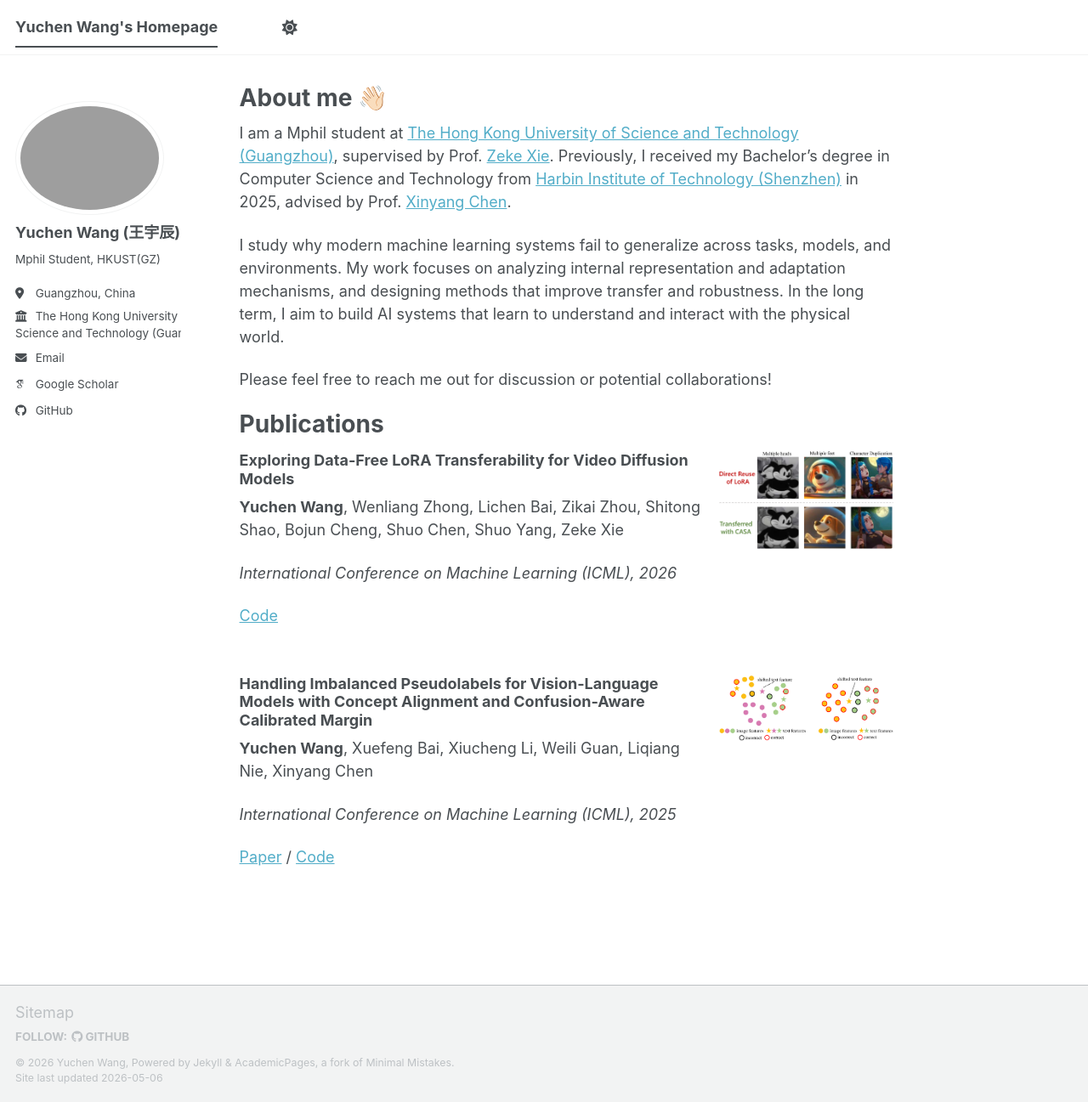
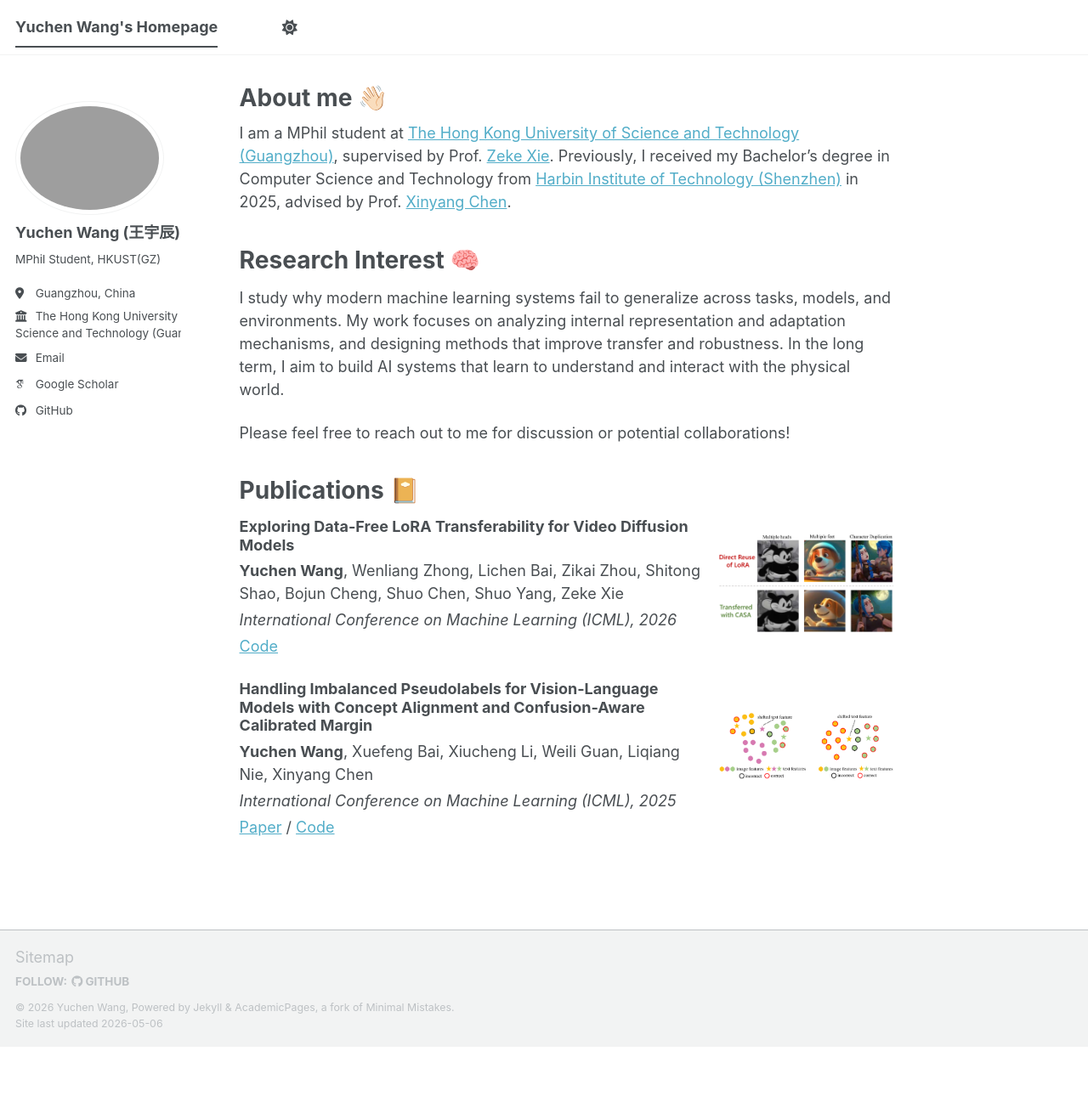
Before and after one commit to Noahwangyuchen/noahwangyuchen.github.io, a Jekyll site: the page built from _pages/about.md, in a window 1280 px wide and 1297 px high. Shown: the whole window at 85% size. Built offline with Jekyll 4.4.1, drawn with Linux system fonts in a browser that asks for light colours; some web fonts are replaced; a script bundle is joined from its source files by our own code; library files that are not in the unit come from our copies.

Commit message:
Updated homepage

```diff
--- a/_config.yml
+++ b/_config.yml
@@ -26,7 +26,7 @@
   avatar           : "profile.png"
   name             : "Yuchen Wang (王宇辰)"
   pronouns         : # example: "she/her"
-  bio              : "Mphil Student, HKUST(GZ)"
+  bio              : "MPhil Student, HKUST(GZ)"
   location         : "Guangzhou, China"
   employer         : "The Hong Kong University of<br>Science and Technology (Guangzhou)"
   uri              : # URL
--- a/_pages/about.md
+++ b/_pages/about.md
@@ -6,33 +6,90 @@
   - /about/
   - /about.html
 ---
-I am a Mphil student at [The Hong Kong University of Science and Technology (Guangzhou)](https://www.hkust-gz.edu.cn/), supervised by Prof. [Zeke Xie](https://sites.google.com/view/zeke-xie/home). Previously, I received my Bachelor’s degree in Computer Science and Technology from [ Harbin Institute of Technology (Shenzhen)](https://www.hitsz.edu.cn/) in 2025, advised by Prof. [Xinyang Chen](https://chenxinyang123.github.io/).
+I am a MPhil student at [The Hong Kong University of Science and Technology (Guangzhou)](https://www.hkust-gz.edu.cn/), supervised by Prof. [Zeke Xie](https://sites.google.com/view/zeke-xie/home). Previously, I received my Bachelor’s degree in Computer Science and Technology from [ Harbin Institute of Technology (Shenzhen)](https://www.hitsz.edu.cn/) in 2025, advised by Prof. [Xinyang Chen](https://chenxinyang123.github.io/).
+
+<div style="height: 15px;"></div>
+
+Research Interest 🧠
+======
 
 I study why modern machine learning systems fail to generalize across tasks, models, and environments. My work focuses on analyzing internal representation and adaptation mechanisms, and designing methods that improve transfer and robustness. In the long term, I aim to build AI systems that learn to understand and interact with the physical world.
 
-Please feel free to reach me out for discussion or potential collaborations!
+Please feel free to reach out to me for discussion or potential collaborations!
 
+<div style="height: 15px;"></div>
 
-Publications
+Publications 📔
 ======
 
-<div class="publication-item" style="display: flex; align-items: flex-start; gap: 20px; margin-bottom: 32px; flex-wrap: wrap;">
-  <div style="flex: 1 1 calc(72% - 10px); min-width: 260px;">
-    <h3 style="margin-top: 0;">Exploring Data-Free LoRA Transferability for Video Diffusion Models</h3>
+<style>
+.publication-item {
+  display: flex;
+  align-items: flex-start;
+  gap: 20px;
+  margin-bottom: 22px;
+}
+
+.publication-text {
+  flex: 1 1 calc(72% - 10px);
+}
+
+.publication-image {
+  flex: 0 1 calc(28% - 10px);
+}
+
+.publication-image-frame {
+  width: 100%;
+  aspect-ratio: 4 / 3;
+  display: flex;
+  align-items: center;
+  justify-content: center;
+  box-sizing: border-box;
+}
+
+.publication-image img {
+  max-width: 100%;
+  max-height: 100%;
+  width: auto;
+  height: auto;
+  display: block;
+}
+
+.publication-title {
+  margin-top: 0;
+  margin-bottom: 6px;
+}
+
+.publication-text p {
+  margin: 4px 0;
+}
+
+@media (max-width: 700px) {
+  .publication-image {
+    display: none;
+  }
+}
+</style>
+
+<div class="publication-item">
+  <div class="publication-text">
+    <h3 class="publication-title">Exploring Data-Free LoRA Transferability for Video Diffusion Models</h3>
     <p><strong>Yuchen Wang</strong>, Wenliang Zhong, Lichen Bai, Zikai Zhou, Shitong Shao, Bojun Cheng, Shuo Chen, Shuo Yang, Zeke Xie</p>
     <p><em>International Conference on Machine Learning (ICML), 2026</em></p>
     <p>
       <a href="https://github.com/Noahwangyuchen/CASA">Code</a>
     </p>
   </div>
-  <div style="flex: 0 1 calc(28% - 10px); min-width: 160px;">
-    <img src="/images/casa.png" alt="CASA method overview" style="width: 100%; height: auto; border-radius: 4px;">
+  <div class="publication-image">
+    <div class="publication-image-frame">
+      <img src="/images/casa.png" alt="CASA method overview">
+    </div>
   </div>
 </div>
 
-<div class="publication-item" style="display: flex; align-items: flex-start; gap: 20px; margin-bottom: 32px; flex-wrap: wrap;">
-  <div style="flex: 1 1 calc(72% - 10px); min-width: 260px;">
-    <h3 style="margin-top: 0;">Handling Imbalanced Pseudolabels for Vision-Language Models with Concept Alignment and Confusion-Aware Calibrated Margin</h3>
+<div class="publication-item">
+  <div class="publication-text">
+    <h3 class="publication-title">Handling Imbalanced Pseudolabels for Vision-Language Models with Concept Alignment and Confusion-Aware Calibrated Margin</h3>
     <p><strong>Yuchen Wang</strong>, Xuefeng Bai, Xiucheng Li, Weili Guan, Liqiang Nie, Xinyang Chen</p>
     <p><em>International Conference on Machine Learning (ICML), 2025</em></p>
     <p>
@@ -40,7 +97,9 @@
       <a href="https://github.com/Noahwangyuchen/CAP">Code</a>
     </p>
   </div>
-  <div style="flex: 0 1 calc(28% - 10px); min-width: 160px;">
-    <img src="/images/CAP.png" alt="CAP method overview" style="width: 100%; height: auto; border-radius: 4px;">
+  <div class="publication-image">
+    <div class="publication-image-frame">
+      <img src="/images/CAP.png" alt="CAP method overview">
+    </div>
   </div>
 </div>
```
